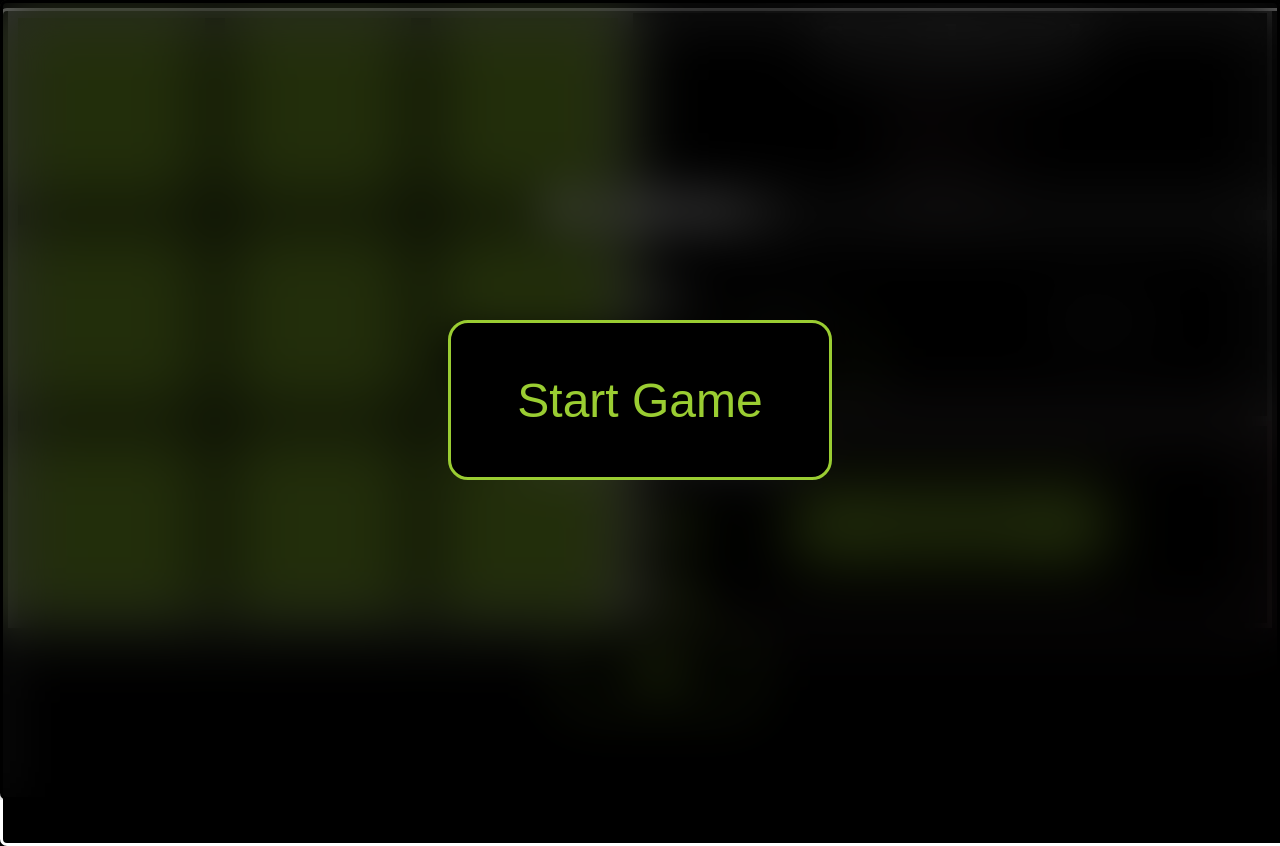
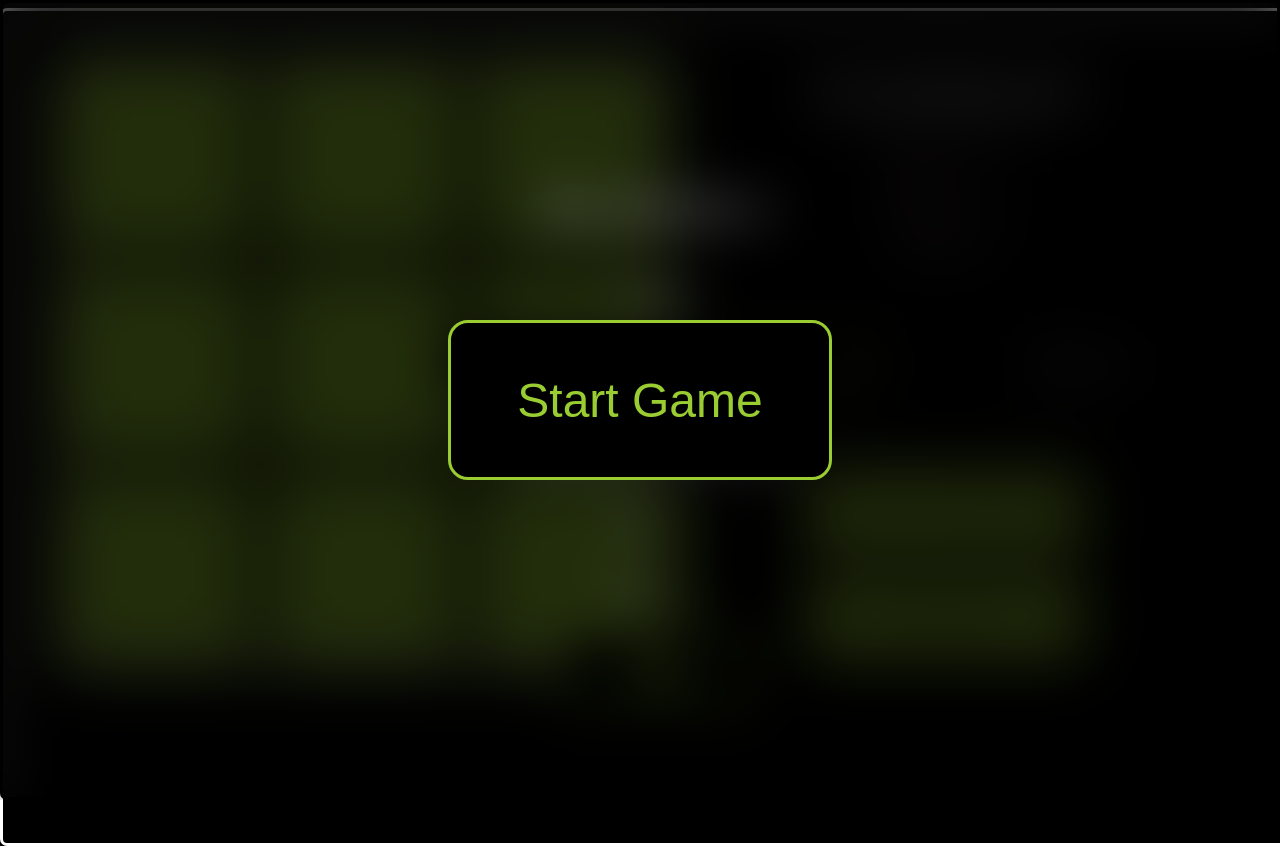
Before and after one commit to ck-js/Tic-Tac-Toe, a plain HTML site: page index.html in a window 1280 px wide. Shown: the top 846 px of the page. Drawn offline with Linux system fonts and the light colour scheme.

Commit message:
Add restart button that refresh the page allowing users to put their name for new players and resets the scoreboard and nav container..

```diff
--- a/index.html
+++ b/index.html
@@ -104,9 +104,11 @@ O
     <div id="scoreboard-p2">Player 2: 0</div>
     <div id="round-counter">Round: 0</div>
 </div>
-<div id="play-again-container">
+<div id="play-again-restart-container">
 
-    <button onclick="playAgain()" id="play-again">Play Again</button>
+    <button onclick="Gameflow.playAgain()" id="play-again">Play Again</button>
+    <button onclick="Gameflow.restart()" id="restart">Restart</button>
+
 </div>
 
 </div>
--- a/script.js
+++ b/script.js
@@ -427,6 +427,11 @@ function createPlayer(name, marker) {
 const Gameflow = (function() {
 
 return {
+// function to restart game
+restart: function() {
+    location.reload();
+
+            },
 
     // function to play again
     playAgain: function() {
@@ -603,10 +608,3 @@ gameboard.updateScoreboard();
 
 
 // copy playAgain function as global scope
-function playAgain() {
-    gameboard.increaseRoundCounter();
-    gameboard.clearGameboard();
-
-
-
-        }
--- a/style.css
+++ b/style.css
@@ -8,7 +8,14 @@
     display: grid;
     grid-template-rows: repeat(3, 1fr);
     grid-template-columns: repeat(3,1fr);
-
+padding: 50px;
+}
+@media (max-width: 800px) {
+    .gameboard-container {
+        display: flex;
+        flex-direction: column;
+        row-gap: 100px;
+    }
 }
 
 
@@ -22,8 +29,7 @@
     grid-template-rows: repeat(3,1fr);
     grid-template-columns: repeat(3,1fr);
 grid-gap: 20px;
-
-    border: 10px solid white;
+    border: 5px solid white;
 
 }
 .gameboard-ranks-files {
@@ -32,19 +38,18 @@ display: flex;
     justify-content: center;
     align-items: center;
     font-size: 5em;
-
+cursor: pointer;
 }
 
 #scoreboard {
     grid-row: 1;
     grid-column: 2/4;
-
     font-size: 36px;
     display: flex;
     justify-content: space-between;
     align-items: center;
     flex-direction: column;
-    border: 5px solid white;
+    /* border: 5px solid white; */
 
 
 }
@@ -62,22 +67,25 @@ display: flex;
     grid-row: 2;
     text-align: center;
     font-size: 2rem;
-    border: 5px solid white;
+    /* border: 5px solid white; */
     display: flex;
     flex-direction: row;
     justify-content: space-around;
     align-items: center;
 
 }
-#play-again-container {
+#play-again-restart-container {
     grid-column: 2/4;
     grid-row: 3;
 display: flex;
 justify-content: center;
 align-items: center;
-border: 5px solid pink;
+/* border: 5px solid pink; */
+flex-direction: column;
+row-gap: 2vw;
 }
 #play-again {
+    text-transform: uppercase;
     height: 40%;
     width: 50%;
     font-size: 2rem;
@@ -85,13 +93,36 @@ border: 5px solid pink;
     color: black;
     outline: none;
     border-radius: 10px;
+    cursor: pointer;
+
 }
 #play-again:hover {
 background-color: black;
 color: yellowgreen;
 border: 2px solid yellowgreen;
 box-shadow: 10px 3px 3px 3px yellowgreen;
+
 }
+
+#restart {
+    text-transform: uppercase;
+    height: 40%;
+    width: 50%;
+    font-size: 2rem;
+    background-color: yellowgreen;
+    color: black;
+    outline: none;
+    border-radius: 10px;
+    cursor: pointer;
+}
+#restart:hover {
+background-color: black;
+color: yellowgreen;
+border: 2px solid yellowgreen;
+box-shadow: 10px 3px 3px 3px yellowgreen;
+}
+
+
 
 #start-game-dialog {
     height: 100vh;
```
